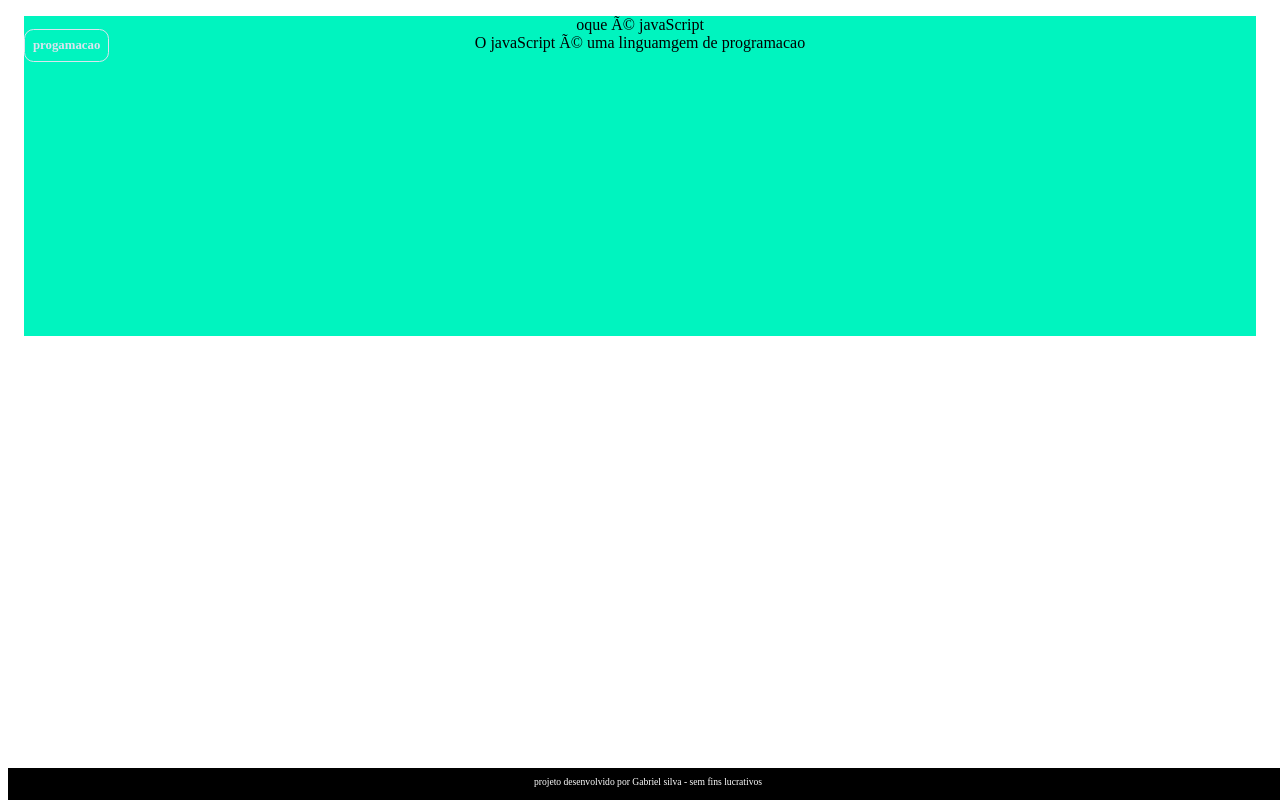
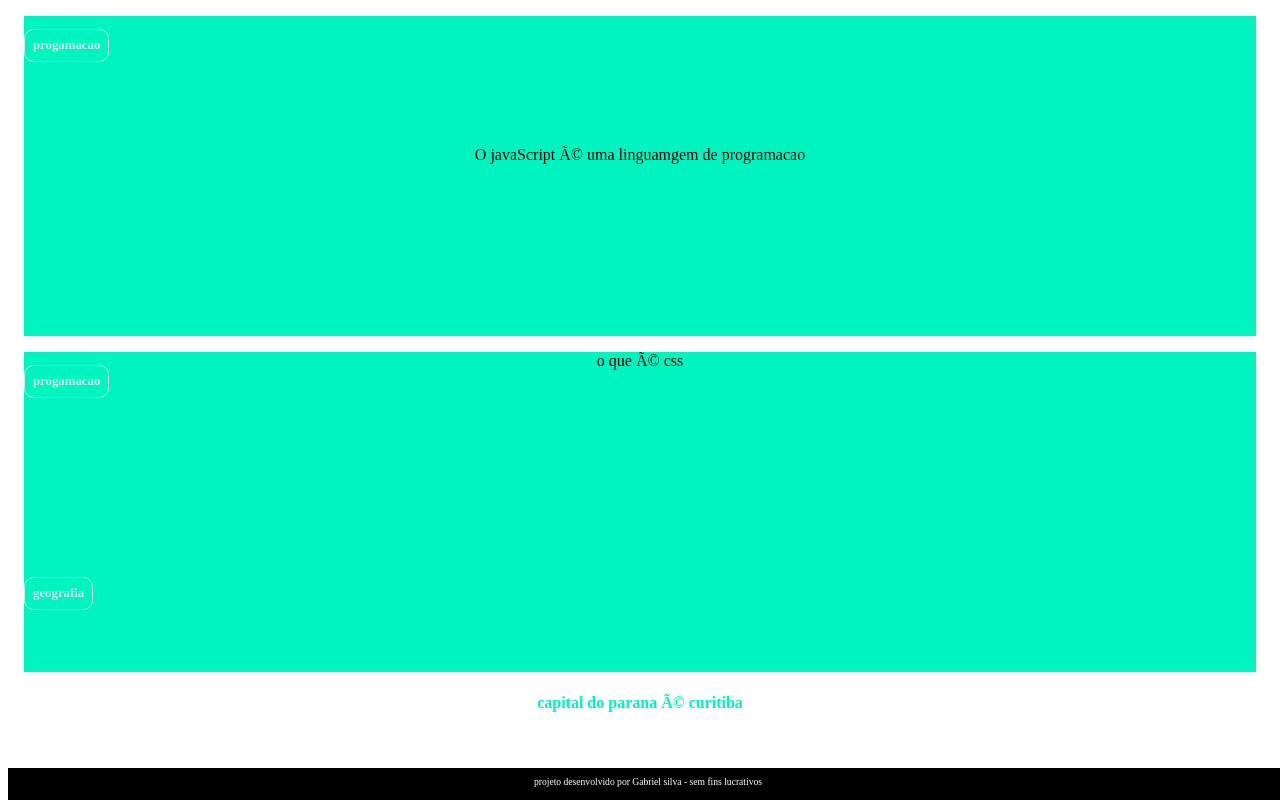
Before and after one commit to dryzzix/flashcard, a plain HTML site: page index.html in a window 1280 px wide. Drawn offline with Linux system fonts and the light colour scheme; a web font is replaced by a local one.

Commit message:
Update index.html

```diff
--- a/index.html
+++ b/index.html
@@ -16,11 +16,11 @@
                 <div class = "cartao_conteudo">
                     <h3>progamacao</h3>
                     <div class = "cartao_conteudo_pergunta">
-                        oque é javaScript
+                        <p>o que é javaScript</p>
                     </div>
 
                    <div class = "catao_conteudo_resposta">
-                       O javaScript é uma linguamgem de programacao
+                    <p>O javaScript é uma linguamgem de programacao</p>
                     </div>
                 </div>
         </article>
@@ -31,3 +31,28 @@
     </footer>
   </body>
 </html>
+ <article class = "cartao">
+    <div class = "cartao_conteudo">
+        <h3>progamacao</h3>
+        <div class = "cartao_conteudo_pergunta"
+          <p>o que é css</p>
+        <div>
+
+        <div class = "cartao_conteudo_resposta">
+            <p>o css é uma linguagem de progamacao</p>
+        </div>
+    <div>
+<article>
+
+<article class = "cartão">
+    <div class ="cartão_conteudo">
+        <h3>geografia</h3>
+        <div class = "cartao_conteudo_pergunta">
+            <p>qual a capital do parana</p>
+        </div>
+
+        <div class = "cartao_conteudo_resposta">
+            <p>capital do parana é curitiba</p>
+        </div>
+    </div>
+</article>
```
